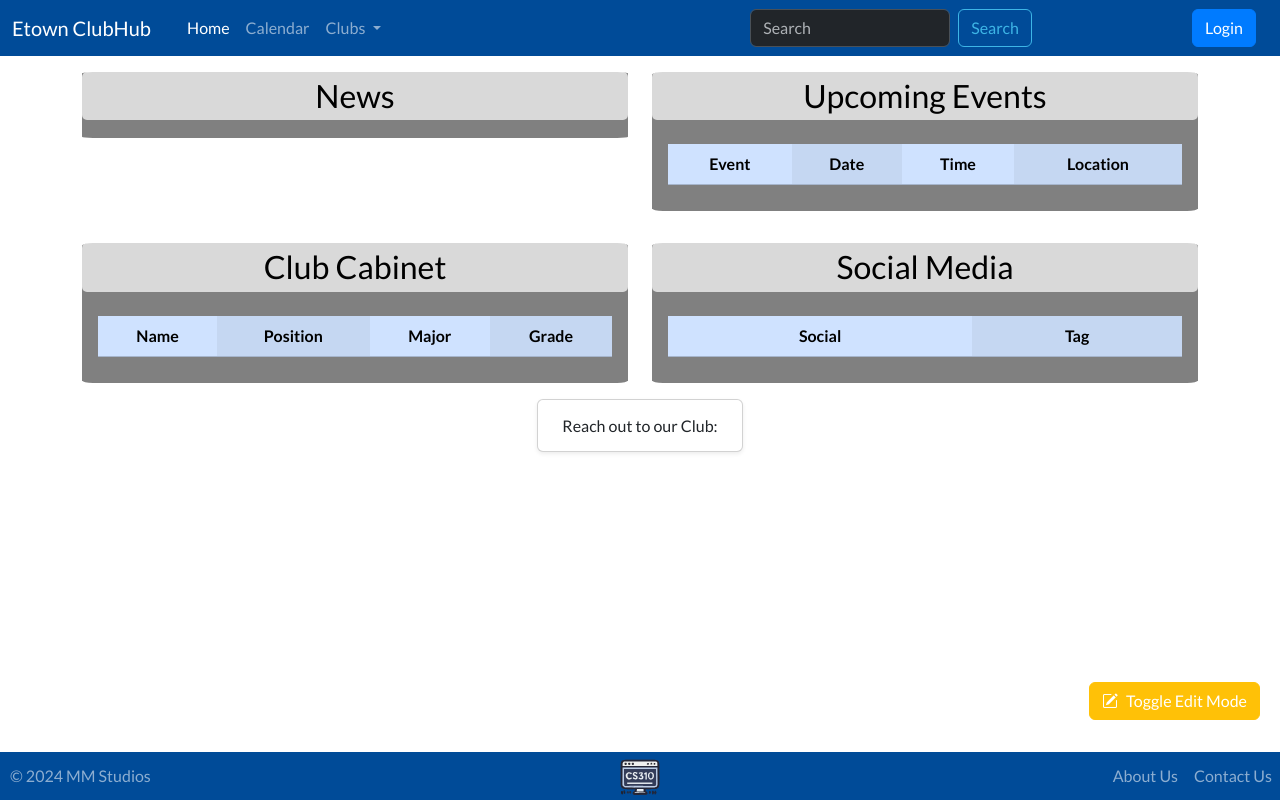
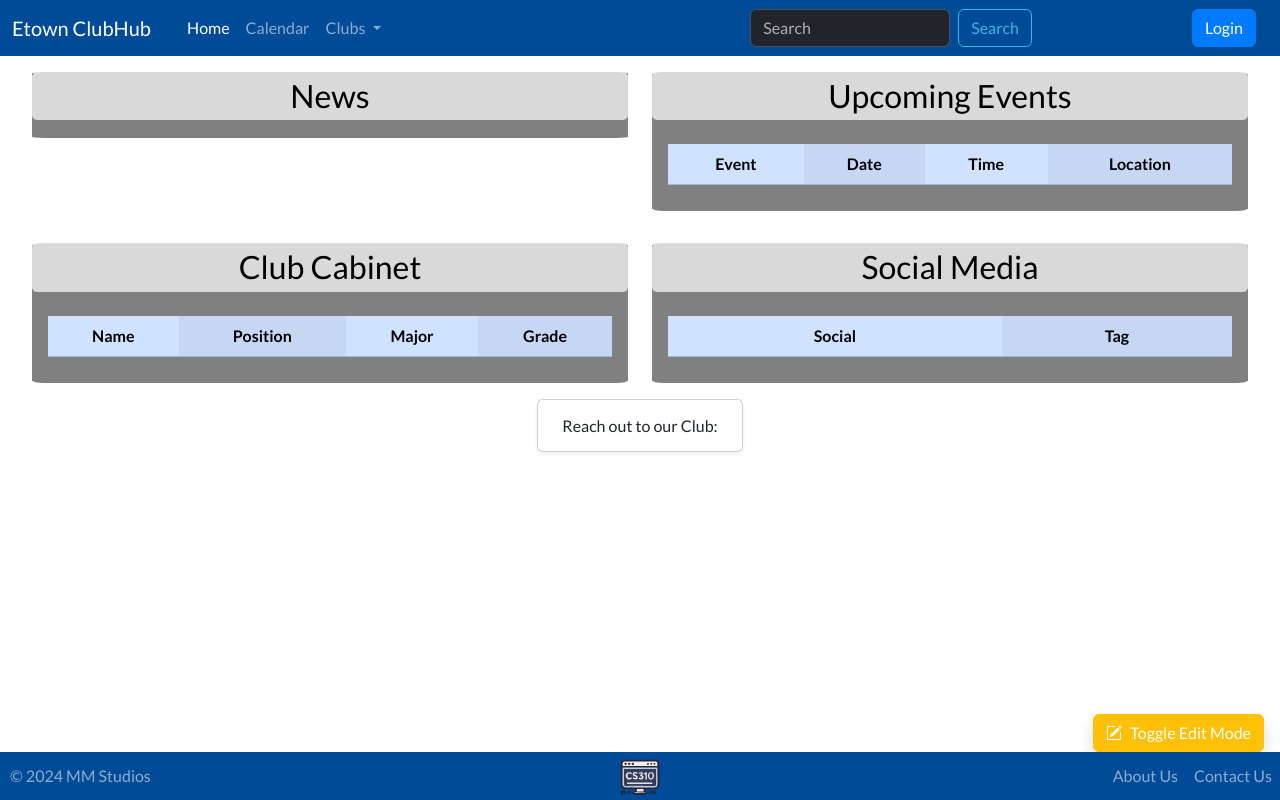
Before and after one commit to Etown-CS310/club_hub, a website: page public/pages/myClub.html in a window 1280 px wide. Drawn offline with nearby package versions, Linux system fonts and the light colour scheme; no server answers.

Commit message:
myClub mobile-friendly
1) mobile-friendly
2) minimized-screen friendly

```diff
--- a/public/pages/myClub.html
+++ b/public/pages/myClub.html
@@ -29,13 +29,13 @@
     </header>
 
     <!-- Edit Mode Toggle Button -->
-    <button id="editModeToggle" class="btn btn-warning text-white">
+    <button id="editModeToggle" class="btn btn-warning text-white position-fixed bottom-0 end-0 mb-5 me-3 shadow">
       <i class="bi bi-pencil-square me-2"></i>Toggle Edit Mode
     </button>
 
     <main>
       <div class="center-container">
-      <div class="container text-center">
+      <div class="container-fluid text-center">
       <div class="row row-cols-2">
 
         <!-- Club News -->
@@ -166,7 +166,7 @@
               <i class="bi bi-plus-lg me-1"></i>Add
             </button>
           </h2>
-          <div class="d-flex">
+          <div class="d-flex overflow-auto">
               <table class="table table-primary table-striped-columns ">
               <thead>
                 <th scope="col">Event</th>
@@ -184,7 +184,7 @@
 
         <!-- Club Cabinet -->
         <div class="col col-margin">
-        <div class="custom-container">
+        <div class="custom-container d-flex flex-column">
           <h2>
             Club Cabinet
             <button id="editCabinetForm" class="btn btn-sm btn-warning text-white edit-button edit-mode-only">
@@ -194,7 +194,7 @@
               <i class="bi bi-plus-lg me-1"></i>Add Cabinet
             </button>
           </h2>
-          <div class="d-flex">
+          <div class="d-flex overflow-auto">
             <table class="table table-primary table-striped-columns" id="clubCabinet">
               <thead>
                 <th scope="col">Name</th>
@@ -222,7 +222,7 @@
               <i class="bi bi-plus-lg me-1"></i>Add SM
             </button>
           </h2>
-          <div class="d-flex">
+          <div class="d-flex overflow-auto">
             <table class="table table-primary table-striped-columns" id="socialMedia">
               <thead>
                 <th scope="col">Social</th>
@@ -242,7 +242,7 @@
       <!-- Club Email Contact (bottom card) -->
       <div class="container d-flex justify-content-center mb-1">
         <div class="card shadow-sm" style="width: fit-content;">
-          <div class="card-body d-flex align-items-center gap-1 px-4" id="email">
+          <div class="card-body d-flex align-items-center gap-1 px-4 " id="email">
             <h6 class="mb-0">Reach out to our Club:</h6>
             <!-- Email will be dynamically inserted here -->
           </div>
--- a/public/style.css
+++ b/public/style.css
@@ -538,14 +538,6 @@ body.edit-mode .edit-mode-only {
     display: inline-flex !important;
 }
 
-/* Button that turns on/off Edit Mode */
-#editModeToggle {
-    position: fixed;
-    bottom: 80px;
-    right: 20px;
-    z-index: 1000;
-}
-
 /* Button that goes to Contact Us Page */
 .contact-button-container {
     position: fixed;
```
